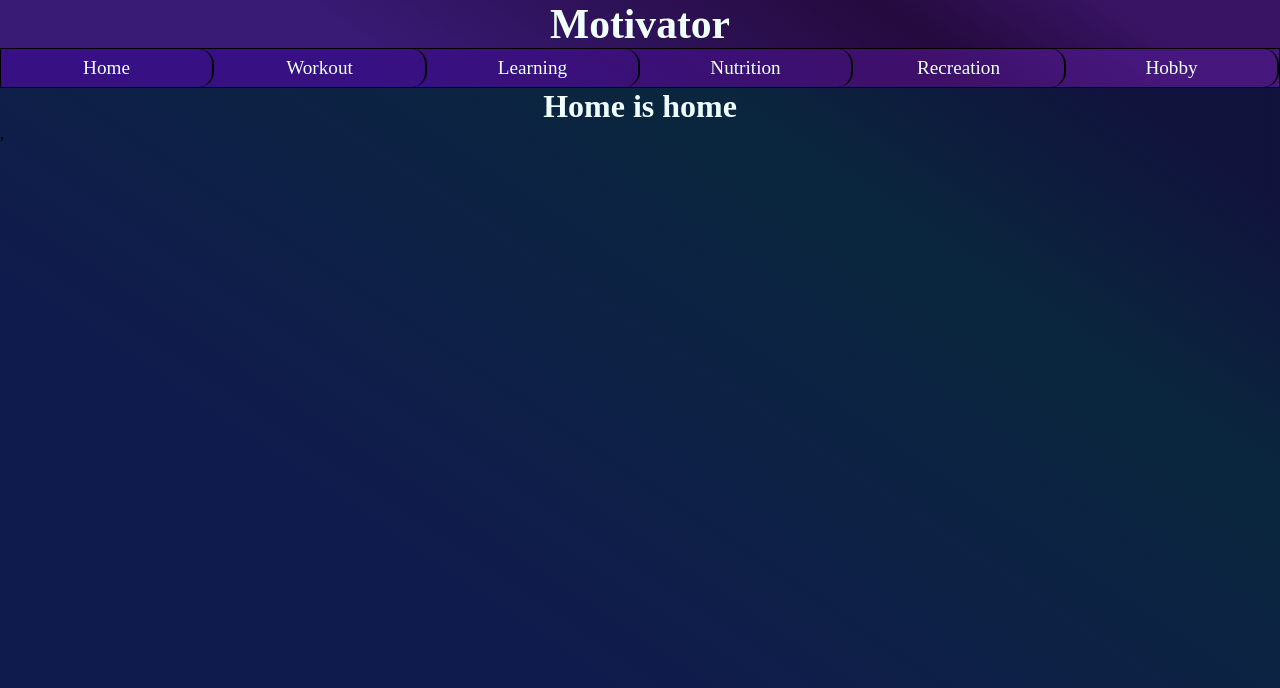
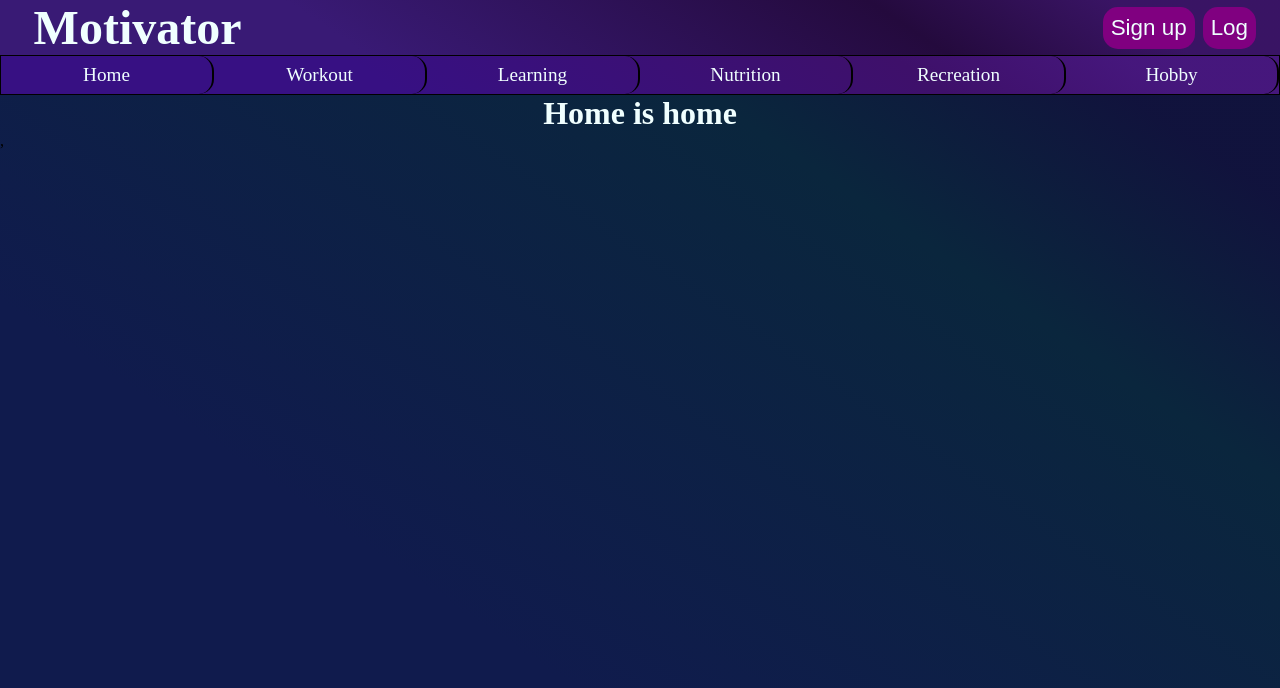
Before and after one commit to adamWatch/fester-front2, a React (Create React App) app: page / in a window 1280 px wide. Shown: the top 688 px of the page. Built offline with nearby package versions, Linux system fonts and the light colour scheme.

Commit message:
add Btn component and add to Headers

```diff
--- /dev/null
+++ b/src/components/common/Btn/Btn.css
@@ -0,0 +1,15 @@
+.btn {
+    font-size: 1.4rem;
+    background-color: purple;
+    color: azure;
+    padding: .5rem;
+    border-radius: 15px;
+    cursor: pointer;
+    border: none;
+    transition: .3s linear;
+}
+
+.btn:hover {
+    background-color: rgb(85, 4, 85);
+    transition: .3s linear;
+}
--- /dev/null
+++ b/src/components/common/Btn/Btn.tsx
@@ -0,0 +1,13 @@
+import React from 'react';
+
+import './Btn.css';
+
+interface Props{
+    text:string;
+}
+
+export function Btn(props:Props) {
+  const { text } = props;
+
+  return <button className="btn" type="button">{text}</button>;
+}
--- a/src/components/layout/Headers.css
+++ b/src/components/layout/Headers.css
@@ -4,9 +4,26 @@
     display: flex;
     flex-direction: column;
     width: 100%;
-    align-items: center;
+
 }
 
 .main__baner {
-    font-size: 2.6rem;
+    font-size: 3rem;
+    margin-left: 2.1rem;
+
 }
+
+.up__panel {
+    display: flex;
+    align-items: center;
+    justify-content: space-between;
+}
+
+.logging__btns {
+    margin-right: 1rem;
+
+}
+
+.logging__btns button {
+    margin-right: .5rem;
+}
--- a/src/components/layout/Headers.tsx
+++ b/src/components/layout/Headers.tsx
@@ -1,11 +1,18 @@
 import React from 'react';
 import { Menu } from './Menu/Menu';
 import './Headers.css';
+import { Btn } from '../common/Btn/Btn';
 
 export function Headers() {
   return (
     <div className="Headers">
-      <h1 className="main__baner">Motivator</h1>
+      <div className="up__panel">
+        <h1 className="main__baner">Motivator</h1>
+        <div className="logging__btns">
+          <Btn text="Sign up" />
+          <Btn text="Log" />
+        </div>
+      </div>
       <Menu />
     </div>
   );
```
